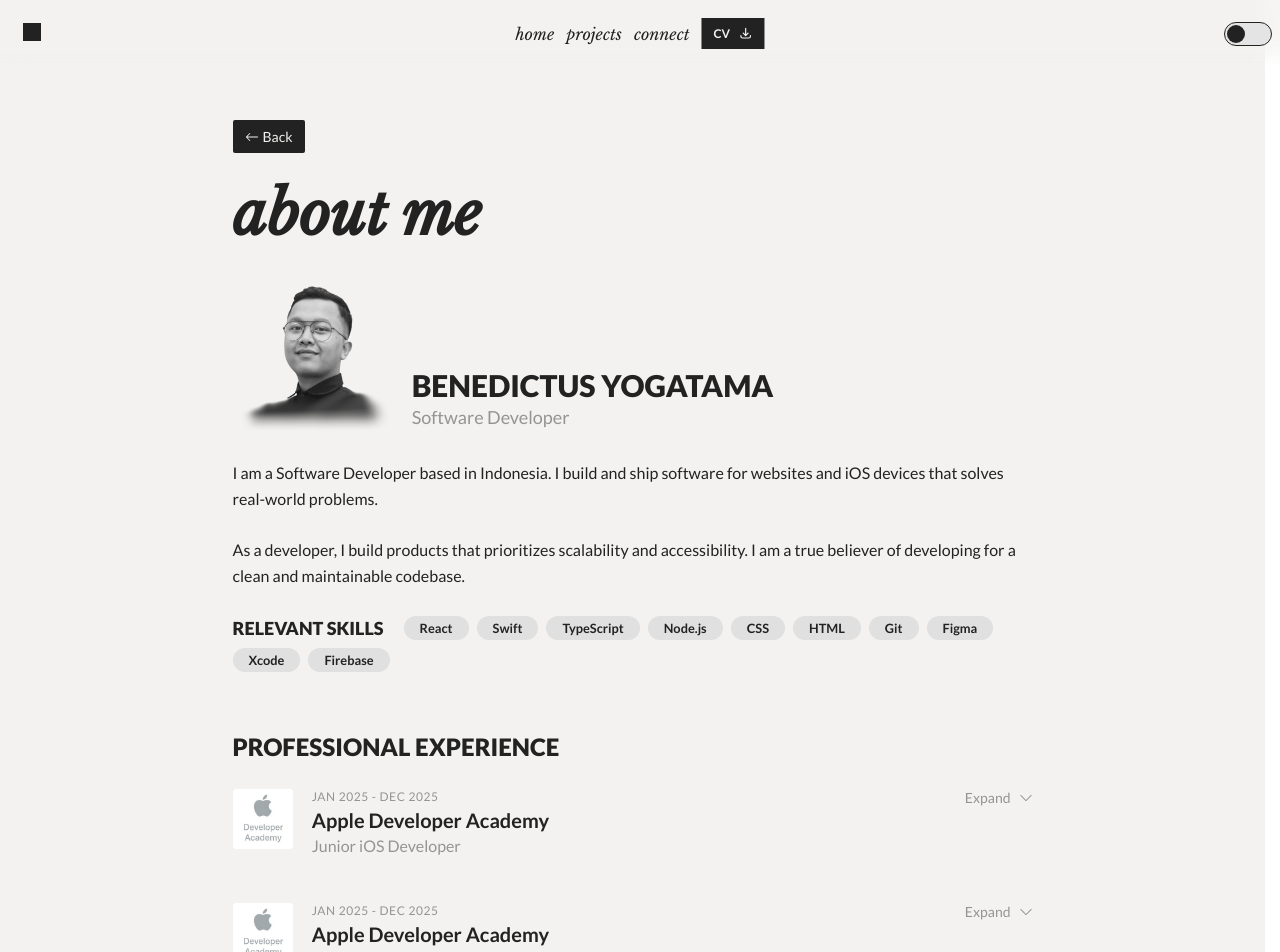
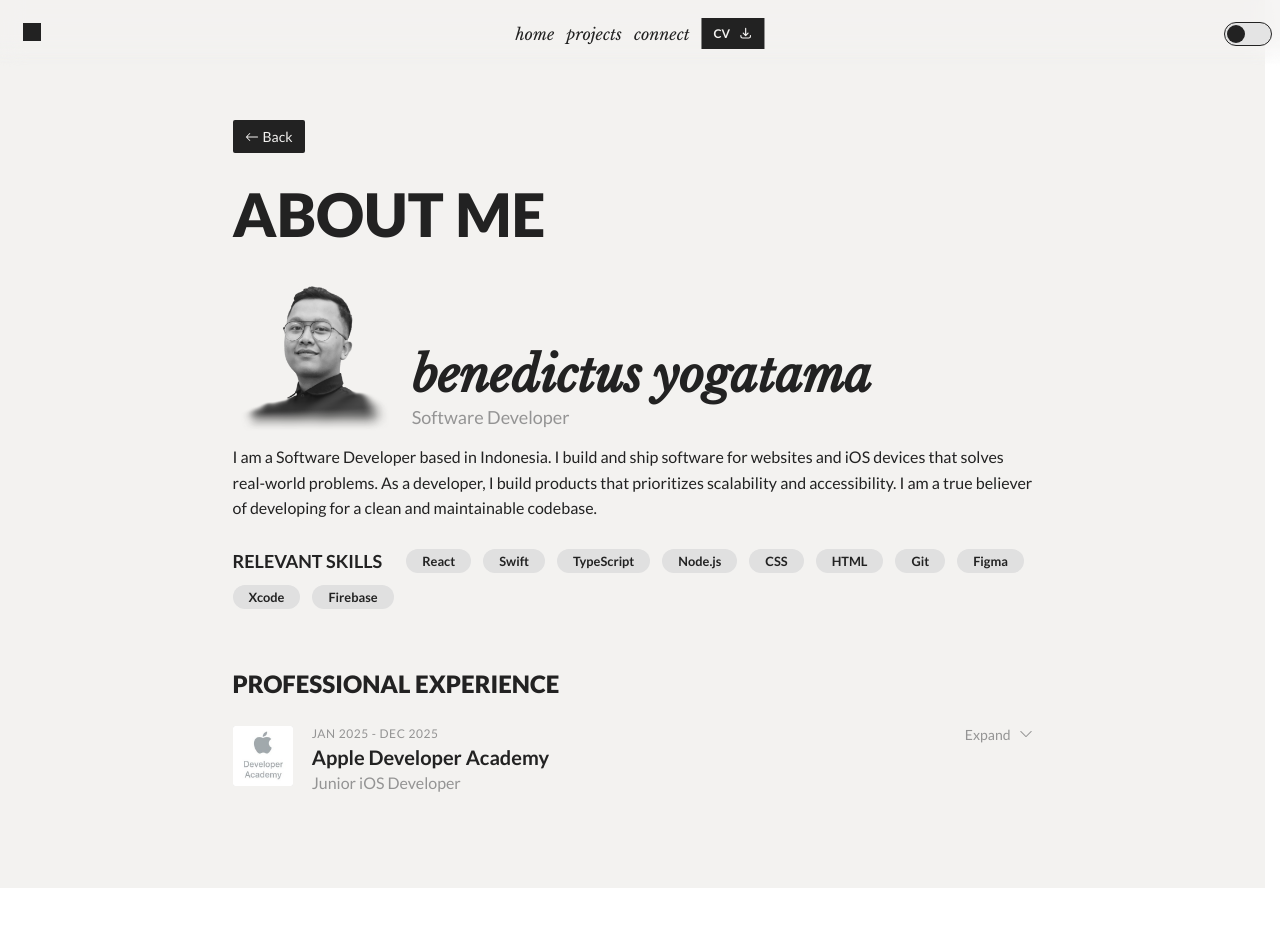
Before and after one commit to benedictusyoga/portfolio, a React (Vite) app: page /about in a window 1280 px wide. Shown: the top 952 px of the page. After the commit the page ends 888 px from the top, so only its background shows below. Built offline with nearby package versions, Linux system fonts and the light colour scheme.

Commit message:
fix: removed entry in professional exp

```diff
--- a/src/data/self.ts
+++ b/src/data/self.ts
@@ -32,24 +32,6 @@ export const experiences: ExperienceItem[] = [
             }
         ],
         logo: appleLogo
-    },
-    {
-        id: 2,
-        company: "Apple Developer Academy",
-        role: "Junior iOS Developer",
-        period: "Jan 2025 - Dec 2025",
-        details: [
-            {
-                description: "iOS Developer for various cohort projects focusing on health and utility apps.",
-                points: [
-                    "Collaborated with cross-functional teams to design and implement user-centric iOS applications",
-                    "Utilized SwiftUI and UIKit to build responsive and accessible user interfaces",
-                    "Conducted user research and usability testing to iterate on product features",
-                    "Mentored junior peers in Swift programming best practices"
-                ]
-            }
-        ],
-        logo: appleLogo
     }
 ];
 
--- a/src/pages/AboutPage.css
+++ b/src/pages/AboutPage.css
@@ -46,10 +46,10 @@
 }
 
 .about-title {
-    font-family: var(--font-secondary);
-    font-style: italic;
+    font-family: var(--font-primary);
     font-size: var(--text-6xl);
     font-weight: var(--font-black);
+    text-transform: uppercase;
     color: var(--text-color);
     line-height: 1;
 }
@@ -57,7 +57,7 @@
 .profile-intro-container {
     display: flex;
     flex-direction: column;
-    gap: var(--space-xl);
+    gap: var(--space-md);
     width: 100%;
 }
 
@@ -91,13 +91,14 @@
 }
 
 .profile-name {
-    font-family: var(--font-primary);
-    font-size: var(--text-3xl);
+    font-family: var(--font-secondary);
+    font-style: italic;
+    font-size: var(--text-5xl);
     font-weight: 900;
-    text-transform: uppercase;
     color: var(--text-color);
     line-height: 1.1;
     margin-bottom: 0;
+    letter-spacing: -3%;
 }
 
 .profile-role {
@@ -129,14 +130,14 @@
 .section-label {
     display: flex;
     align-items: center;
-    gap: var(--space-sm);
+    gap: var(--space-md);
     flex-wrap: wrap;
 }
 
 .section-label-text {
     font-family: var(--font-primary);
     font-size: var(--text-lg);
-    font-weight: 800;
+    font-weight: 600;
     text-transform: uppercase;
     color: var(--text-color);
     white-space: nowrap;
--- a/src/pages/AboutPage.tsx
+++ b/src/pages/AboutPage.tsx
@@ -64,7 +64,7 @@ const AboutPage: React.FC = () => {
                             <img src={headshotImage} alt="Benedictus Yogatama" className="profile-portrait" />
                         </div>
                         <div className="profile-identity">
-                            <h2 className="profile-name">BENEDICTUS YOGATAMA</h2>
+                            <h2 className="profile-name">benedictus yogatama</h2>
                             <h3 className="profile-role">Software Developer</h3>
                         </div>
                     </div>
@@ -72,7 +72,7 @@ const AboutPage: React.FC = () => {
                     <div className="profile-bio-section">
                         <p className="profile-bio">
                             I am a Software Developer based in Indonesia. I build and ship software for websites
-                            and iOS devices that solves real-world problems.<br /><br />
+                            and iOS devices that solves real-world problems.
                             As a developer, I build products that prioritizes scalability and accessibility. I am a true
                             believer of developing for a clean and maintainable codebase.
                         </p>
```
